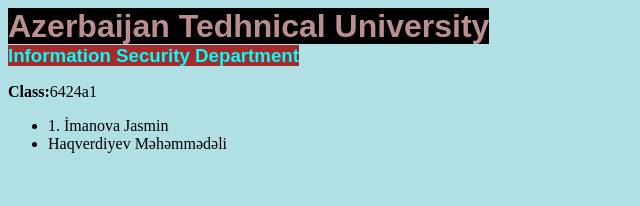
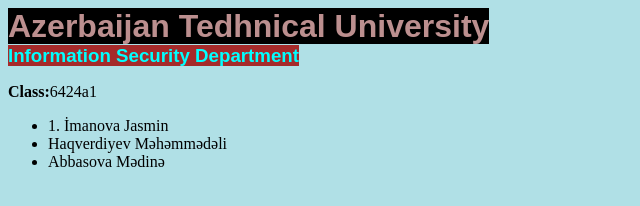
Before and after one commit to jafar-sadigzade/6424a1, a plain HTML site: page index.html in a window 1280 px wide. Shown: the whole page, without its empty margins (0-640 px from the left). Drawn offline with Linux system fonts and the light colour scheme.

Commit message:
fix index.html for student name

```diff
--- a/index.html
+++ b/index.html
@@ -14,6 +14,7 @@
     <ul>
         <li>1. İmanova Jasmin</li>
         <li>Haqverdiyev Məhəmmədəli</li>
+        <li>Abbasova Mədinə</li>
     </ul>
 </body>
 </html>
```
